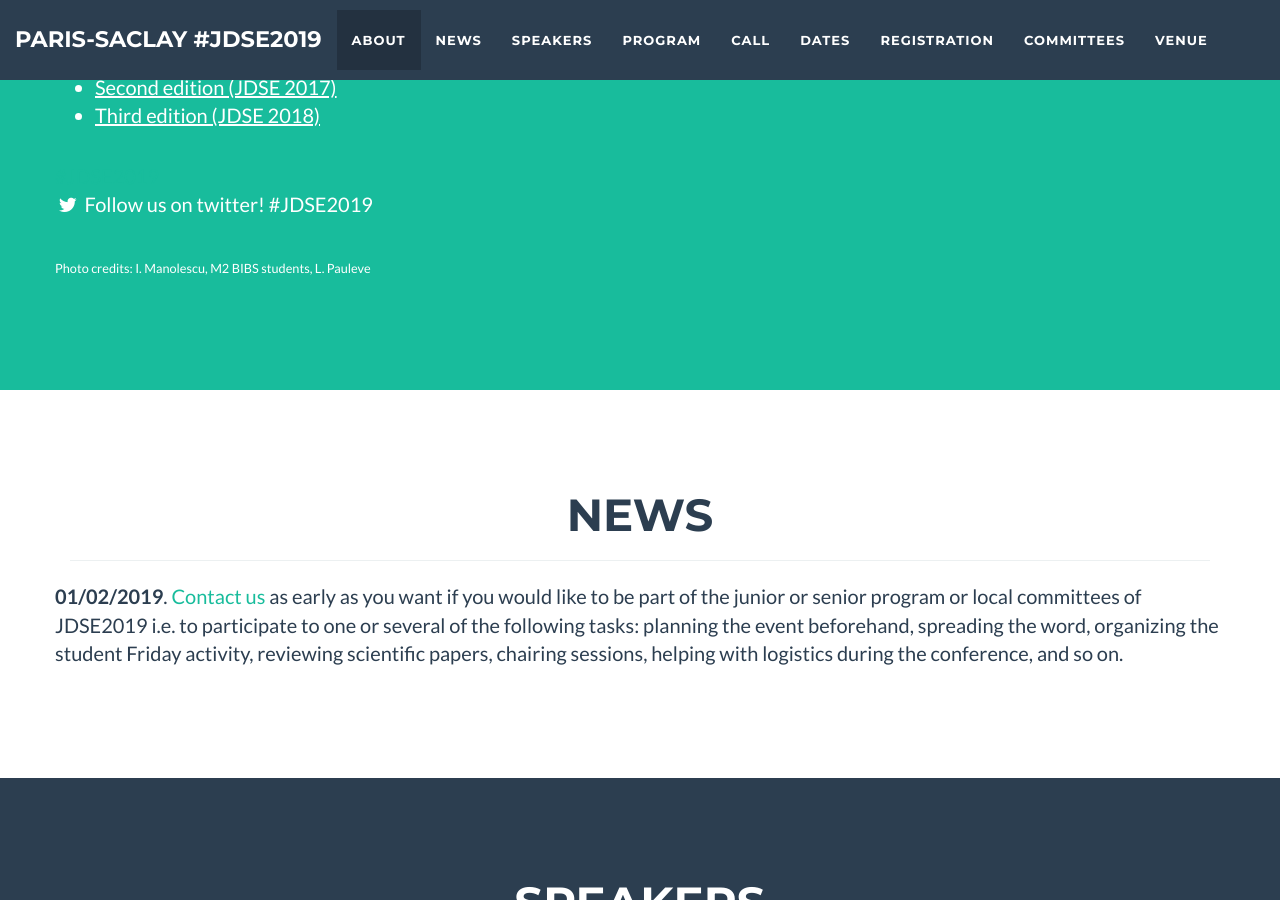
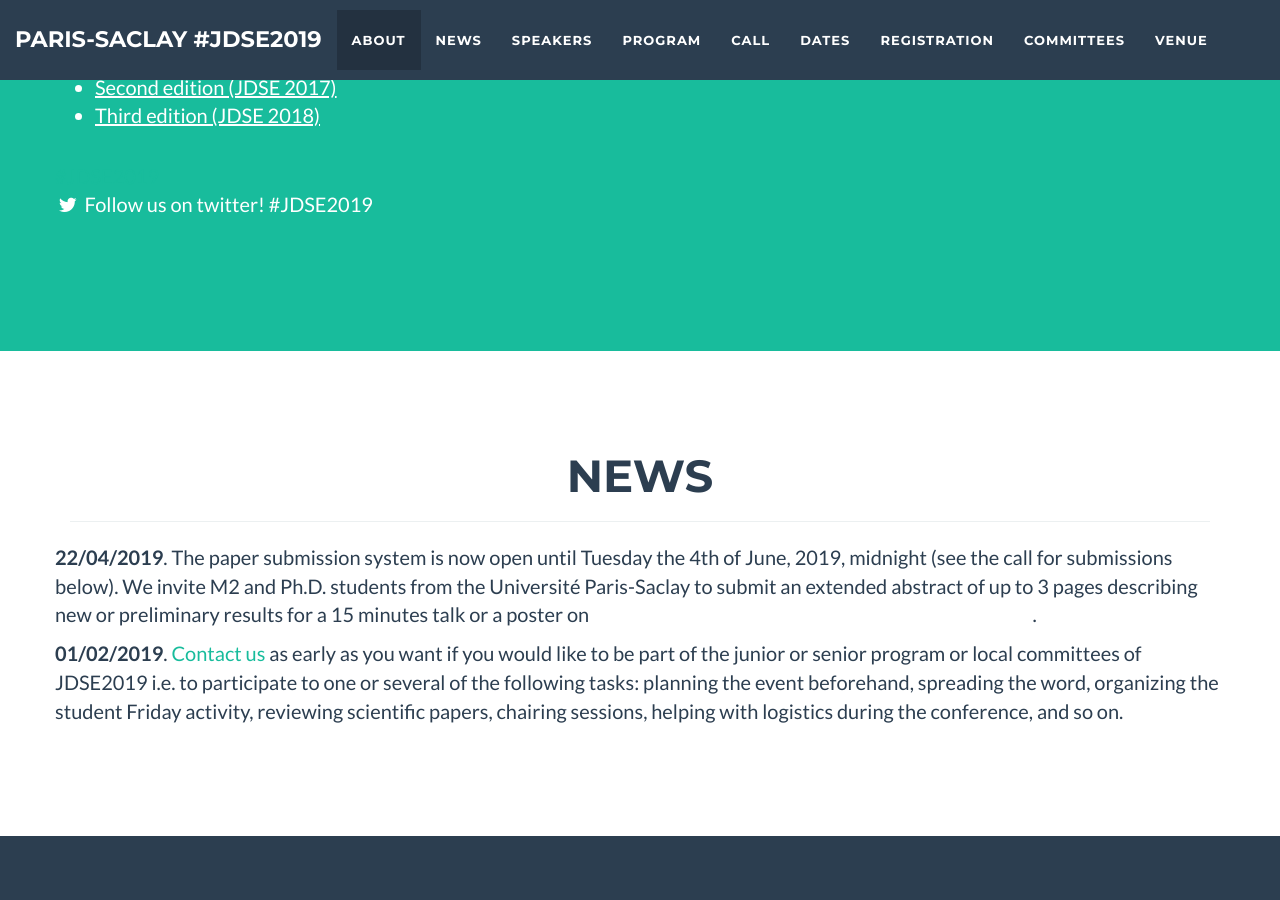
Before and after one commit to jdse-paris/jDSE2019, a Jekyll site: the page built from index.html, in a window 1280 px wide and 900 px high, scrolled down 1391 px. Built offline with Jekyll 4.4.1, drawn with Linux system fonts in a browser that asks for light colours.

Commit message:
Update news and about

```diff
--- a/_includes/about.html
+++ b/_includes/about.html
@@ -39,9 +39,9 @@
 	      </p>
 
 	      <br>
-	      <p>
+	      <!--<p>
 		<small> <small> <small> Photo credits: I. Manolescu, M2 BIBS students, L. Pauleve </small> </small> </small>
-	      </p>
+	      </p>-->
 
             </div>
         </div>
--- a/_includes/news.html
+++ b/_includes/news.html
@@ -31,10 +31,14 @@
 		  {% endfor %}
 	      </p>
 	      <br>  -->
+              <p>
+		 <b>22/04/2019</b>.  The paper submission system is now open until Tuesday the 4th of June, 2019, midnight (see the call for submissions below). We invite M2 and Ph.D. students from the Université Paris-Saclay to submit an extended abstract of up to 3 pages describing new or preliminary results for a 15 minutes talk or a poster on <a href="https://easychair.org/conferences/?conf=jdse2019" target="_blank" style="color: #FFF">https://easychair.org/conferences/?conf=jdse2019</a>.
+	      </p>
 	      <p>
 		 <b>01/02/2019</b>. <a href="mailto:contact@junior-data-science.org" target="_top">Contact us </a> as early as you want if you would like to be part of the junior or senior program or local committees of JDSE2019
 		 i.e. to participate to one or several of the following tasks: planning the event beforehand, spreading the word, organizing the student Friday activity, reviewing scientific papers, chairing sessions, helping with logistics during the conference, and so on.
-		</p>
+	      </p>
+
             </div>
         </div>
     </section>
```
